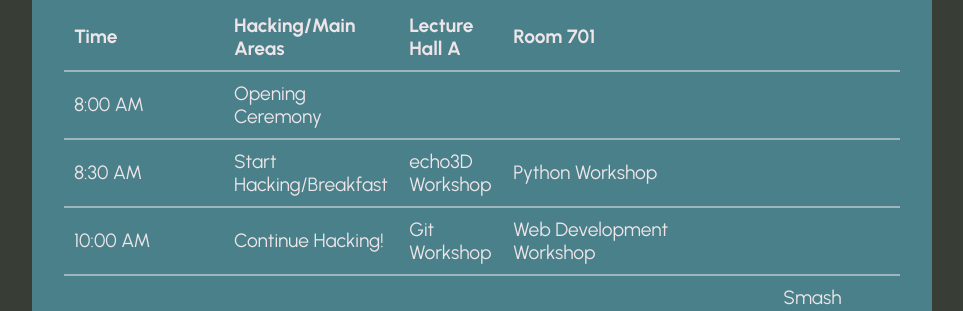
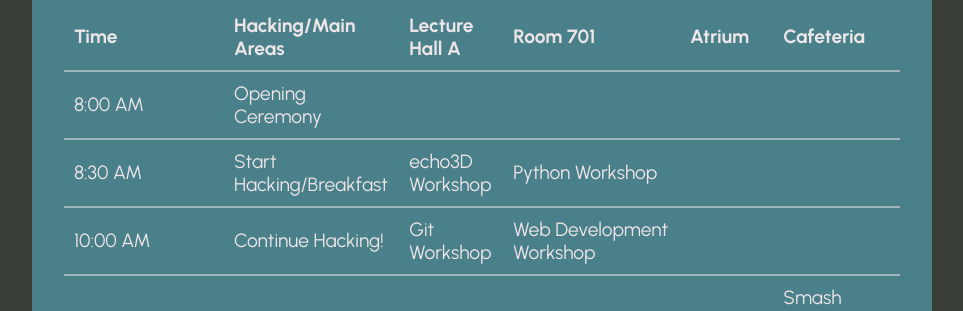
Before and after one commit to ridgehacks/ridgehacks.us, a Gatsby site: page / in a window 1280 px wide. Shown: the part 786-1097 px from the top of the page, without its empty margins (158-1121 px from the left). Built offline with nearby package versions, Linux system fonts and the light colour scheme; Gatsby itself is replaced by a stand-in of ours.

Commit message:
last minute changes bc someone doesn't know how to update the website

```diff
--- a/src/pages/index.jsx
+++ b/src/pages/index.jsx
@@ -119,6 +119,8 @@ const IndexPage = () => {
 							<th>Hacking/Main Areas</th>
 							<th>Lecture Hall A</th>
 							<th>Room 701</th>
+							<th>Atrium</th>
+							<th>Cafeteria</th>
 						</tr>
 						<tr>
 							<td>8:00 AM</td>
```
